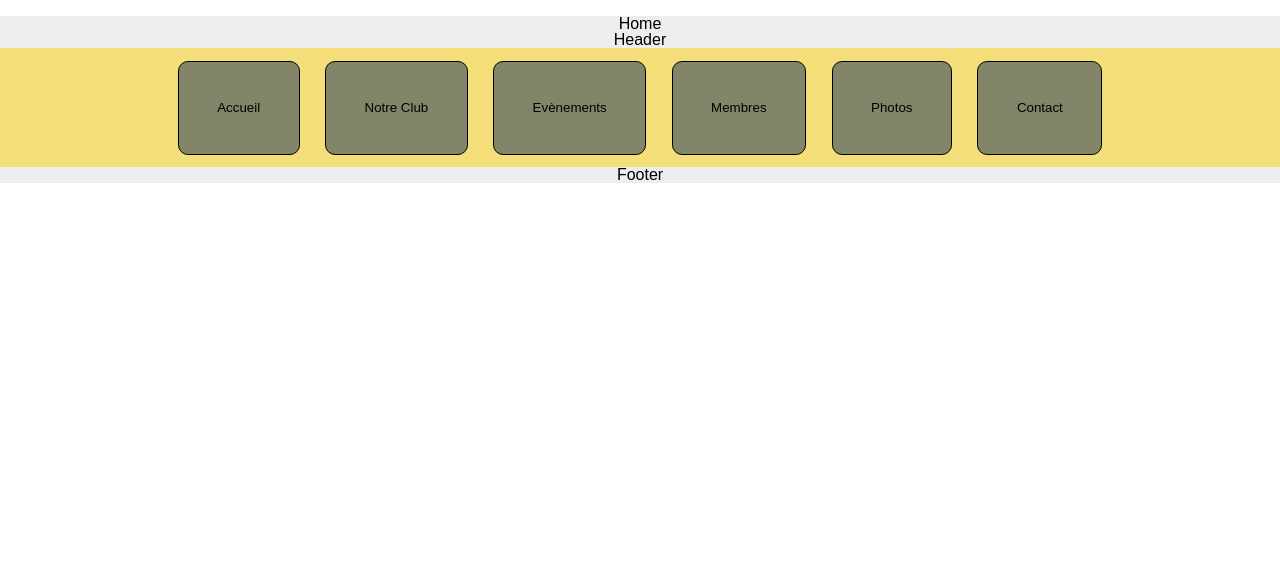
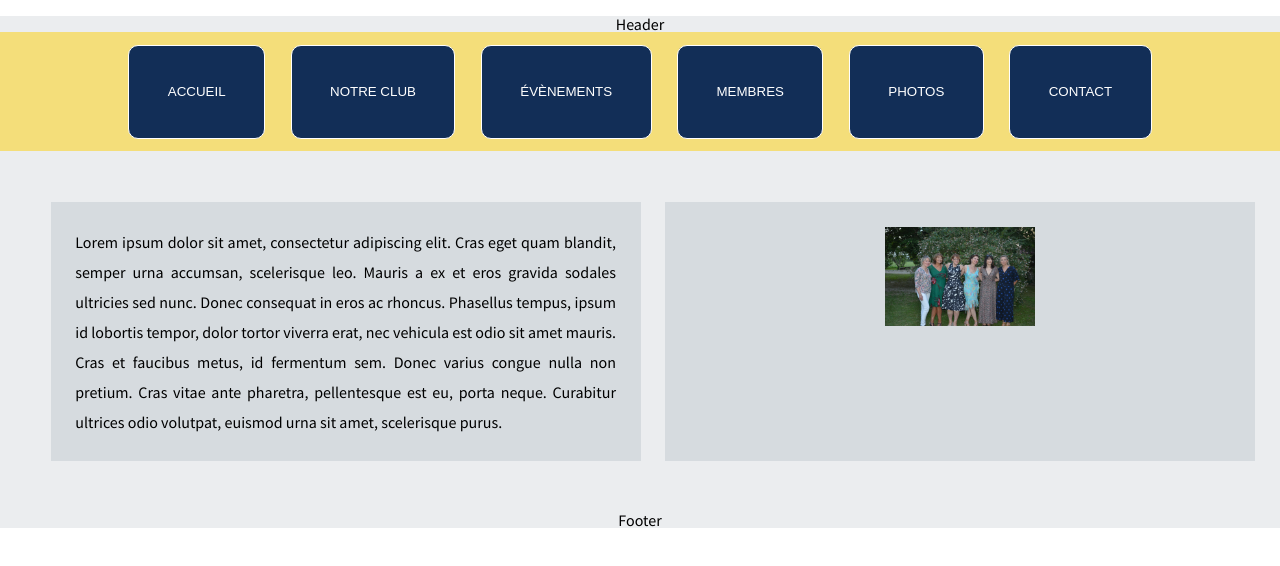
Before and after one commit to philippine-baudrand/Lions-Club-Alpilles, a React app: page /home in a window 1280 px wide. Built offline with nearby package versions, Linux system fonts and the light colour scheme.

Commit message:
presentation box on home page

```diff
--- a/src/assets/index.html
+++ b/src/assets/index.html
@@ -3,7 +3,8 @@
     <head>
         <meta charset="utf-8" />
         <meta name="viewport" content="width=device-width, initial-scale=1.0" />
-        <meta http-equiv="x-ua-compatible" content="ie=edge" />
+		<meta http-equiv="x-ua-compatible" content="ie=edge" />
+		<link href="https://fonts.googleapis.com/css2?family=Source+Sans+Pro:wght@300;400;600;700&display=swap" rel="stylesheet">
         <title>Modele</title>
     </head>
     <body>
--- a/src/components/App/app.scss
+++ b/src/components/App/app.scss
@@ -3,6 +3,7 @@
   margin: 1em auto;
   text-align: center;
   background-color: #EBEDEF;
+  font-family: 'Source Sans Pro', sans-serif;
 }
 
 .app img {
--- a/src/components/Header/header.js
+++ b/src/components/Header/header.js
@@ -21,7 +21,7 @@ const Header = () => (
 
       <span>
       <Link className="mainLogo" to="/evt">
-        <button className="navbar">Evènements</button>
+        <button className="navbar">évènements</button>
         </Link>
       </span>
 
--- a/src/components/Header/header.scss
+++ b/src/components/Header/header.scss
@@ -6,7 +6,9 @@
   border:solid 1px;
   margin:1%;
   padding:3%;
-  background-color: rgb(18, 46, 87, .5);
+  background-color: rgb(18, 46, 87);
+  color:white;
+  text-transform: uppercase;
   border-radius: 10px;
 }
 
--- a/src/components/Home/home.js
+++ b/src/components/Home/home.js
@@ -3,11 +3,21 @@ import React from 'react';
 import './home.scss';
 import Footer from '../Footer/footer';
 import Header from '../Header/header';
+import photo from './lions-woman.jpg';
+
 
 const Home = () => (
   <div>
-    <h1> Home </h1>
+
     <Header />
+      <div className="lions-presentation">
+        <span className="text-presentation">
+        Lorem ipsum dolor sit amet, consectetur adipiscing elit. Cras eget quam blandit, semper urna accumsan, scelerisque leo. Mauris a ex et eros gravida sodales ultricies sed nunc. Donec consequat in eros ac rhoncus. Phasellus tempus, ipsum id lobortis tempor, dolor tortor viverra erat, nec vehicula est odio sit amet mauris. Cras et faucibus metus, id fermentum sem. Donec varius congue nulla non pretium. Cras vitae ante pharetra, pellentesque est eu, porta neque. Curabitur ultrices odio volutpat, euismod urna sit amet, scelerisque purus.
+        </span>
+        <span className="picture-presentation">
+        <img className="picture" src={photo} alt="lions-woman" />
+        </span>
+      </div>
     <Footer />
   </div>
 );
--- a/src/components/Home/home.scss
+++ b/src/components/Home/home.scss
@@ -0,0 +1,28 @@
+.lions-presentation {
+  width: 100%;
+  display:flex;
+  flex-direction: row;
+  margin : 1%;
+  padding: 2%;
+}
+
+.text-presentation {
+  width: 50%;
+  background-color: #D6DBDF;
+  padding:2%;
+  margin:1%;
+  text-align: justify;
+  line-height: 30px;
+}
+
+.picture-presentation {
+  width: 50%;
+  background-color: #D6DBDF;
+  padding:2%;
+  margin:1%;
+}
+
+.picture {
+  max-width: 100%;
+  max-height: 100%;
+}
```
Also changed, not shown: src/components/Home/lions-woman.jpg (added).
